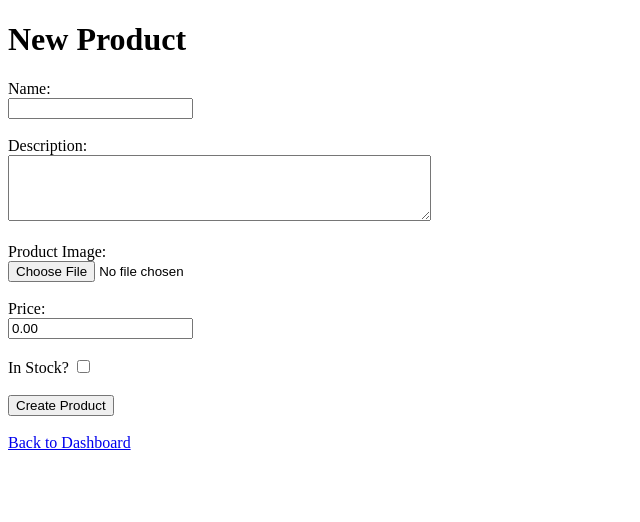
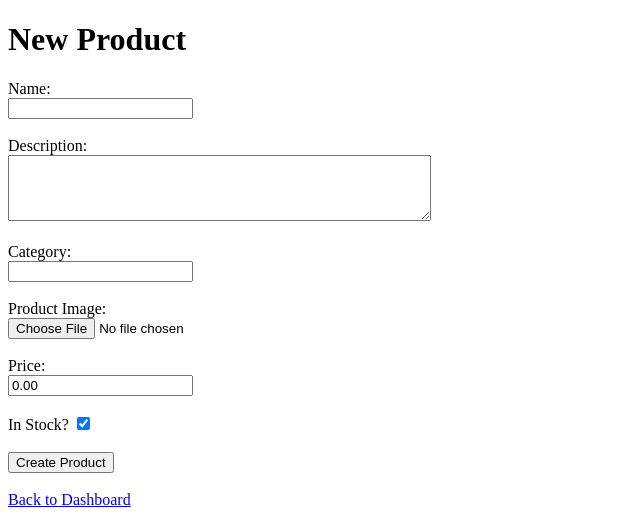
Before and after one commit to J-J-Digital-Solutions/Party-Bag, a Flask app: page /admin/product/new in a window 1280 px wide. Shown: the top 522 px of the page, without its empty margins (0-640 px from the left). Run offline with Flask 3, Linux system fonts and the light colour scheme; the visitor is signed in with stand-in values (Sample User, id 1).

Commit message:
Please enter the commit message for your changes. Lines starting with '#' will be ignored, and an empty message aborts the commit.
On branch main
Your branch is up to date with 'origin/main'.

Changes to be committed:
	modified:   app.py
	modified:   database/products.db
	modified:   templates/admin/admin_edit_product.html
	modified:   templates/product.html

```diff
--- a/app.py
+++ b/app.py
@@ -26,6 +26,7 @@ class Product(db.Model):
     id = db.Column(db.Integer, primary_key=True)
     name = db.Column(db.String(50))
     description = db.Column(db.String(300))
+    category = db.Column(db.String(50))
     image = db.Column(db.String(100))
     price = db.Column(db.Float)
     stock = db.Column(db.Boolean)
@@ -328,6 +329,7 @@ def admin_new_product():
     if request.method == 'POST':
         name = request.form.get('name')
         description = request.form.get('description')
+        category = request.form.get("category")
         image_file = request.files.get('image')
 
         if image_file and image_file.filename:
@@ -345,6 +347,7 @@ def admin_new_product():
         new_product = Product(
             name=name,
             description=description,
+            category=category,
             image=image_path,
             price=price,
             stock=stock
--- a/templates/admin/admin_edit_product.html
+++ b/templates/admin/admin_edit_product.html
@@ -34,6 +34,16 @@
         >{% if product %}{{ product.description }}{% endif %}</textarea>
         <br><br>
 
+        <label for="category">Category:</label><br>
+        <input
+          type="text"
+          id="category"
+          name="category"
+          value="{% if product %}{{ product.category }}{% endif %}"
+          required
+        >
+        <br><br>
+
         <label for="image">Product Image:</label><br>
         <input type="file" id="image" name="image">
         <br><br>
@@ -54,6 +64,7 @@
           type="checkbox"
           id="stock"
           name="stock"
+          checked
           {% if product and product.stock %}checked{% endif %}
         >
         <br><br>
--- a/templates/product.html
+++ b/templates/product.html
@@ -26,6 +26,7 @@
 
     <div>
         <h1>{{ product.name }}</h1>
+        <h3>{{ product.category }}</h3>
         <p>Includes: {{ product.description }}</p>
         <p>£{{ product.price }}</p>
 
```
Also changed, not shown: database/products.db.
